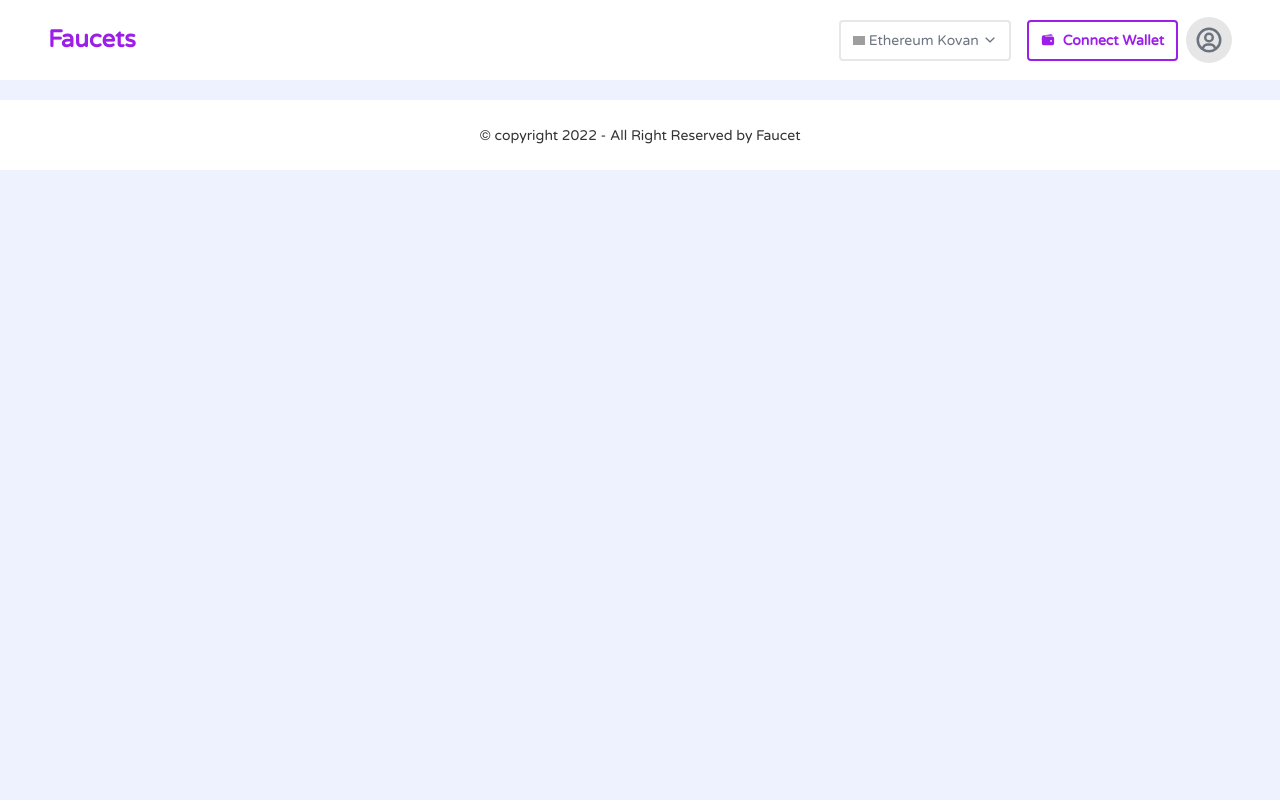
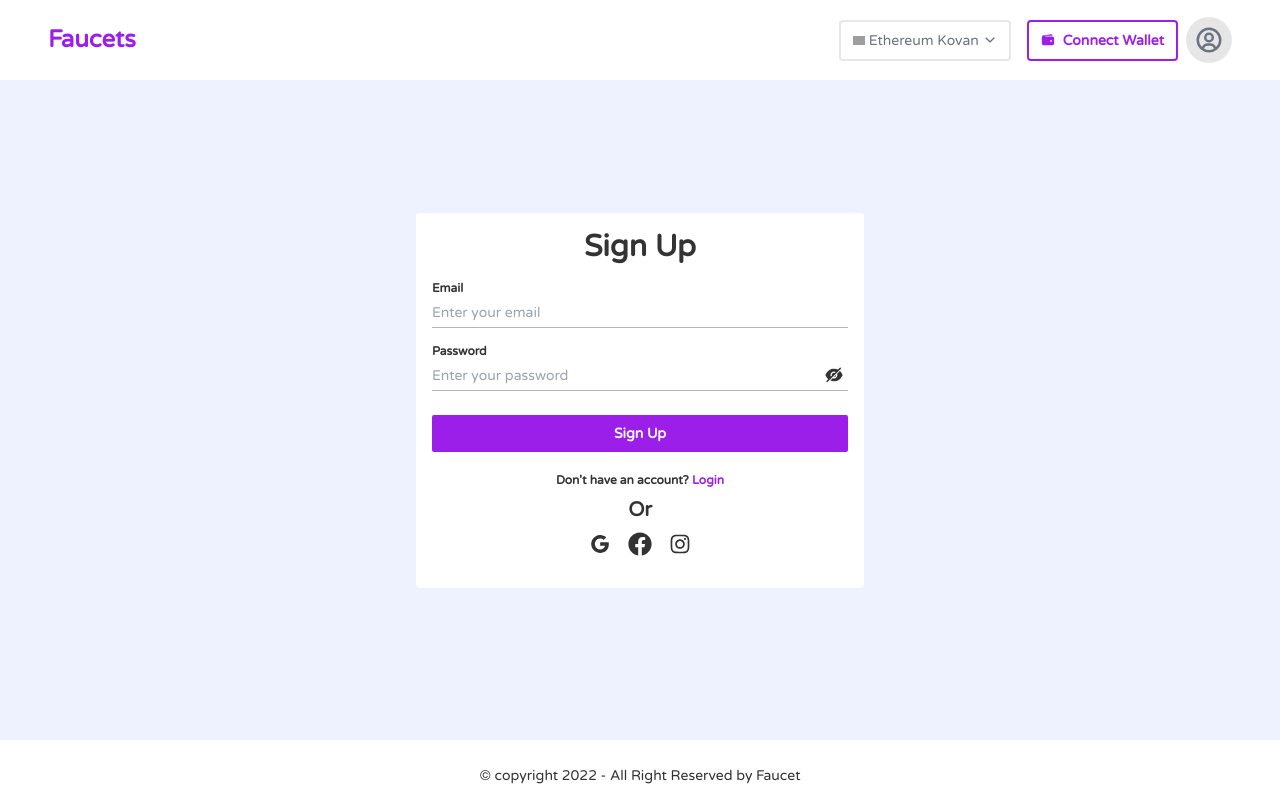
Before and after one commit to Rubayet-billah/faucets-client, a React (Create React App) app: page /register in a window 1280 px wide. Built offline with nearby package versions, Linux system fonts and the light colour scheme; grey boxes are pictures that could not be loaded.

Commit message:
password visibility toggled

```diff
--- a/src/components/Login/Login.js
+++ b/src/components/Login/Login.js
@@ -1,22 +1,31 @@
 import React from 'react';
+import { AiOutlineGoogle, AiOutlineInstagram } from 'react-icons/ai'
+import { FaFacebook } from 'react-icons/fa'
+import { Link } from 'react-router-dom';
 
 const Login = () => {
     return (
         <div className='flex justify-center items-center min-h-[80vh]'>
-            <div className='w-full md:max-w-md bg-white p-4'>
+            <div className='w-full md:max-w-md bg-white p-4 rounded'>
                 <h2 className='text-3xl text-center font-bold'>Login</h2>
                 <form>
                     <div className='my-3'>
                         <label className='text-xs font-bold'>Email</label><br />
-                        <input type="email" className='border-b border-[#b8b4b4] w-full' placeholder='Enter your email' />
+                        <input type="email" className='border-b border-[#b8b4b4] w-full py-1 focus:outline-none' placeholder='Enter your email' />
                     </div>
                     <div className='my-3'>
                         <label className='text-xs font-bold'>Password</label><br />
-                        <input type="email" className='border-b border-[#b8b4b4] w-full' placeholder='Enter your password' />
+                        <input type="email" className='border-b border-[#b8b4b4] w-full py-1 focus:outline-none' placeholder='Enter your password' />
                     </div>
-                    <input type="submit" className='bg-primary text-white py-2 my-3 w-full rounded-sm' value="Login" />
+                    <input type="submit" className='bg-primary text-white font-bold py-2 my-3 w-full rounded-sm' value="Login" />
                 </form>
-                <small className='text-center'>Don't have an account? <span className='text-primary font-bold'>Signup</span></small>
+                <p className='text-center text-xs font-bold my-2'>Don't have an account? <Link to='/register' className='text-primary'>Signup</Link></p>
+                <p className='text-xl font-semibold text-center my-2'>Or</p>
+                <div className='grid grid-cols-3 gap-4 w-fit mx-auto text-2xl mb-4'>
+                    <AiOutlineGoogle />
+                    <FaFacebook />
+                    <AiOutlineInstagram />
+                </div>
             </div>
         </div>
     );
--- a/src/components/Register/Register.js
+++ b/src/components/Register/Register.js
@@ -1,9 +1,33 @@
-import React from 'react';
+import React, { useState } from 'react';
+import { AiOutlineGoogle, AiOutlineInstagram, AiFillEyeInvisible, AiFillEye } from 'react-icons/ai'
+import { FaFacebook } from 'react-icons/fa'
+import { Link } from 'react-router-dom';
 
 const Register = () => {
+    const [visible, setVisible] = useState(false)
     return (
-        <div>
-
+        <div className='flex justify-center items-center min-h-[80vh]'>
+            <div className='w-full md:max-w-md bg-white p-4 rounded'>
+                <h2 className='text-3xl text-center font-bold'>Sign Up</h2>
+                <form>
+                    <div className='my-3'>
+                        <label className='text-xs font-bold'>Email</label><br />
+                        <input type="email" className='border-b border-[#b8b4b4] w-full py-1 focus:outline-none' placeholder='Enter your email' />
+                    </div>
+                    <div className='my-3 relative'>
+                        <label className='text-xs font-bold'>Password</label><br />
+                        <input type={!visible ? 'password' : 'text'} className='border-b border-[#b8b4b4] w-full py-1 focus:outline-none' placeholder='Enter your password' /><span className='absolute top-1/2 right-1 text-xl' onClick={() => setVisible(!visible)}>{visible ? <AiFillEye /> : <AiFillEyeInvisible />}</span>
+                    </div>
+                    <input type="submit" className='bg-primary text-white font-bold py-2 my-3 w-full rounded-sm' value="Sign Up" />
+                </form>
+                <p className='text-center text-xs font-bold my-2'>Don't have an account? <Link to='/register' className='text-primary'>Login</Link></p>
+                <p className='text-xl font-semibold text-center my-2'>Or</p>
+                <div className='grid grid-cols-3 gap-4 w-fit mx-auto text-2xl mb-4'>
+                    <AiOutlineGoogle />
+                    <FaFacebook />
+                    <AiOutlineInstagram />
+                </div>
+            </div>
         </div>
     );
 };
```
